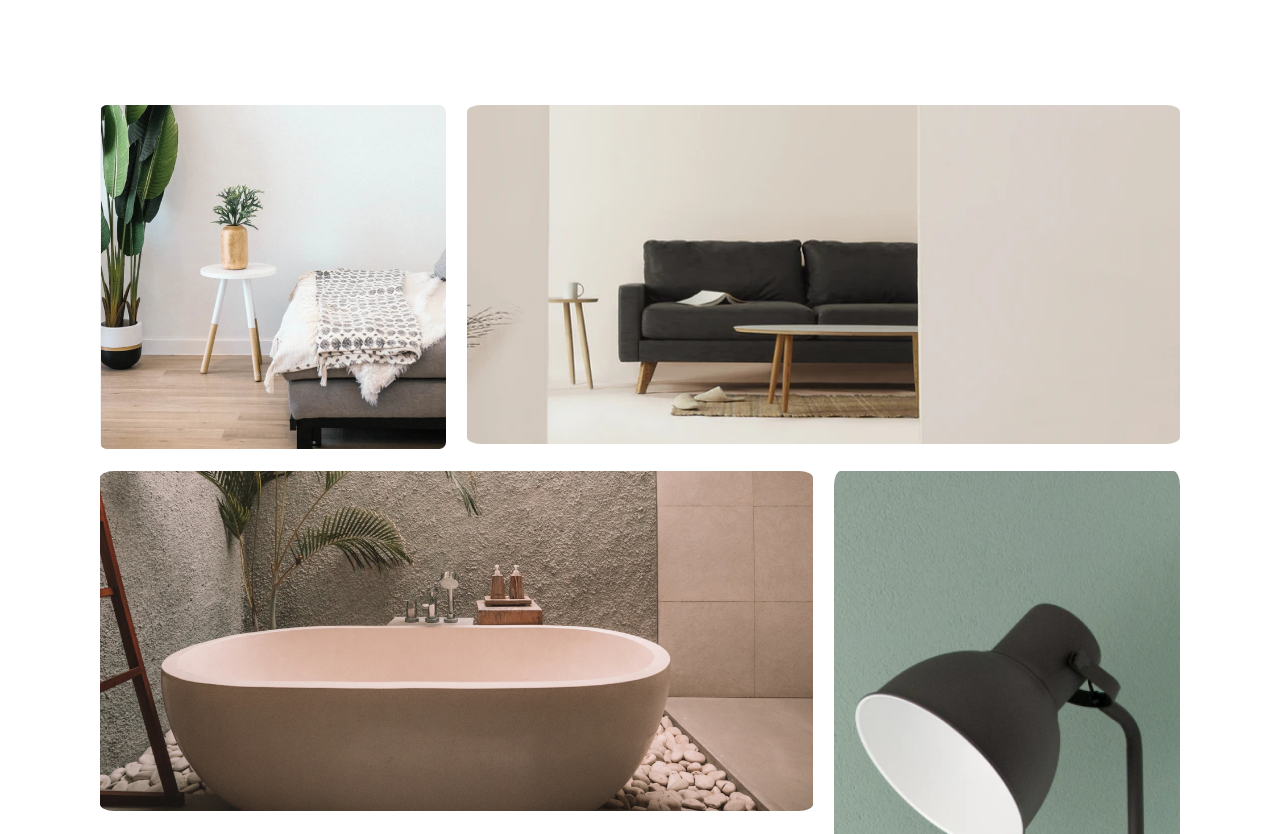
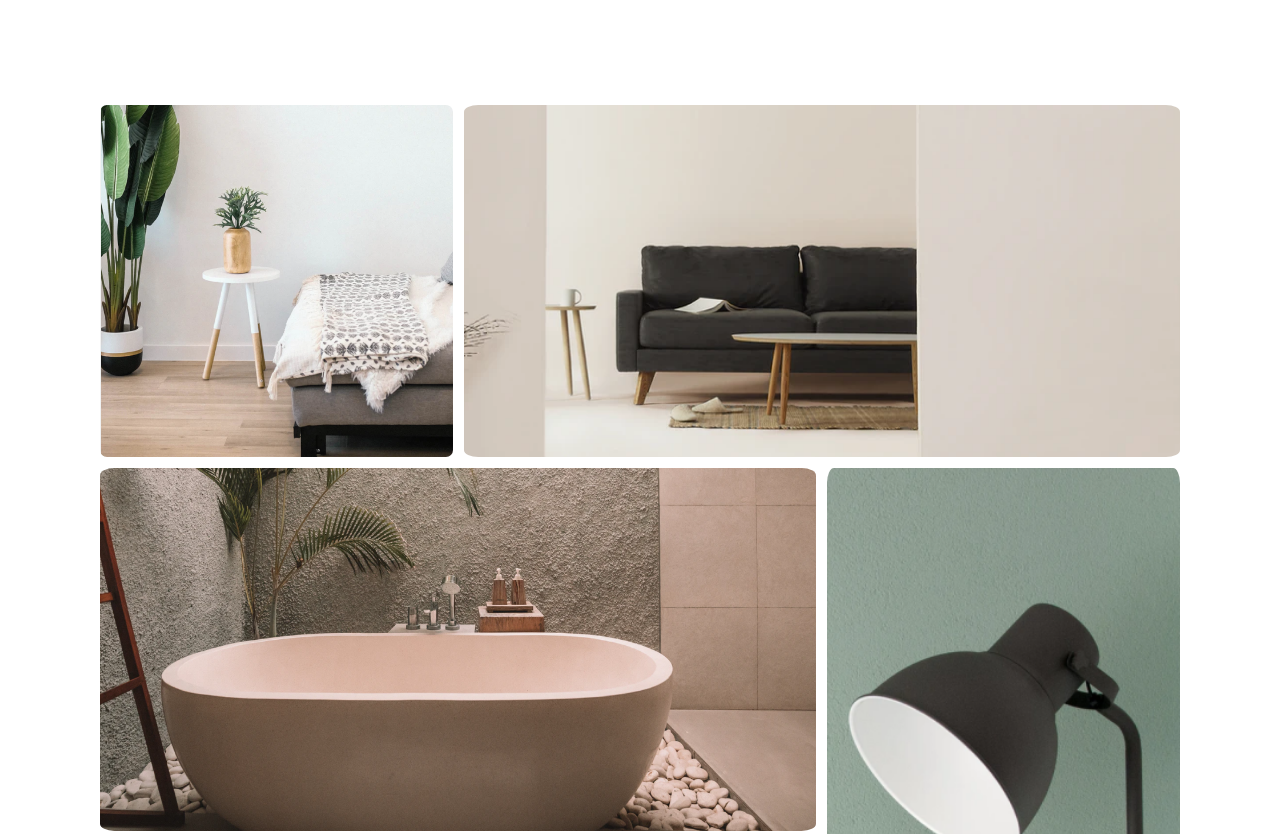
Before and after one commit to sakibhossainwd/my-gallery-master-dev-cg, a plain HTML site: page index.html in a window 1280 px wide. Shown: the part 529-1363 px from the top of the page. Drawn offline with Linux system fonts and the light colour scheme.

Commit message:
all done

```diff
--- a/style.css
+++ b/style.css
@@ -43,6 +43,7 @@ main{
 }
 .gallary img{
   width: 100%;
+  height: 100%;
   border-radius: 2%;
 }
 .item-b{
@@ -59,7 +60,7 @@ main{
 .gallary{
     margin-top: 10%;
     display: grid;
-    gap: 2%;
+    gap: 1%;
     grid-template-columns: repeat(3, 1fr);
 }
 
```
